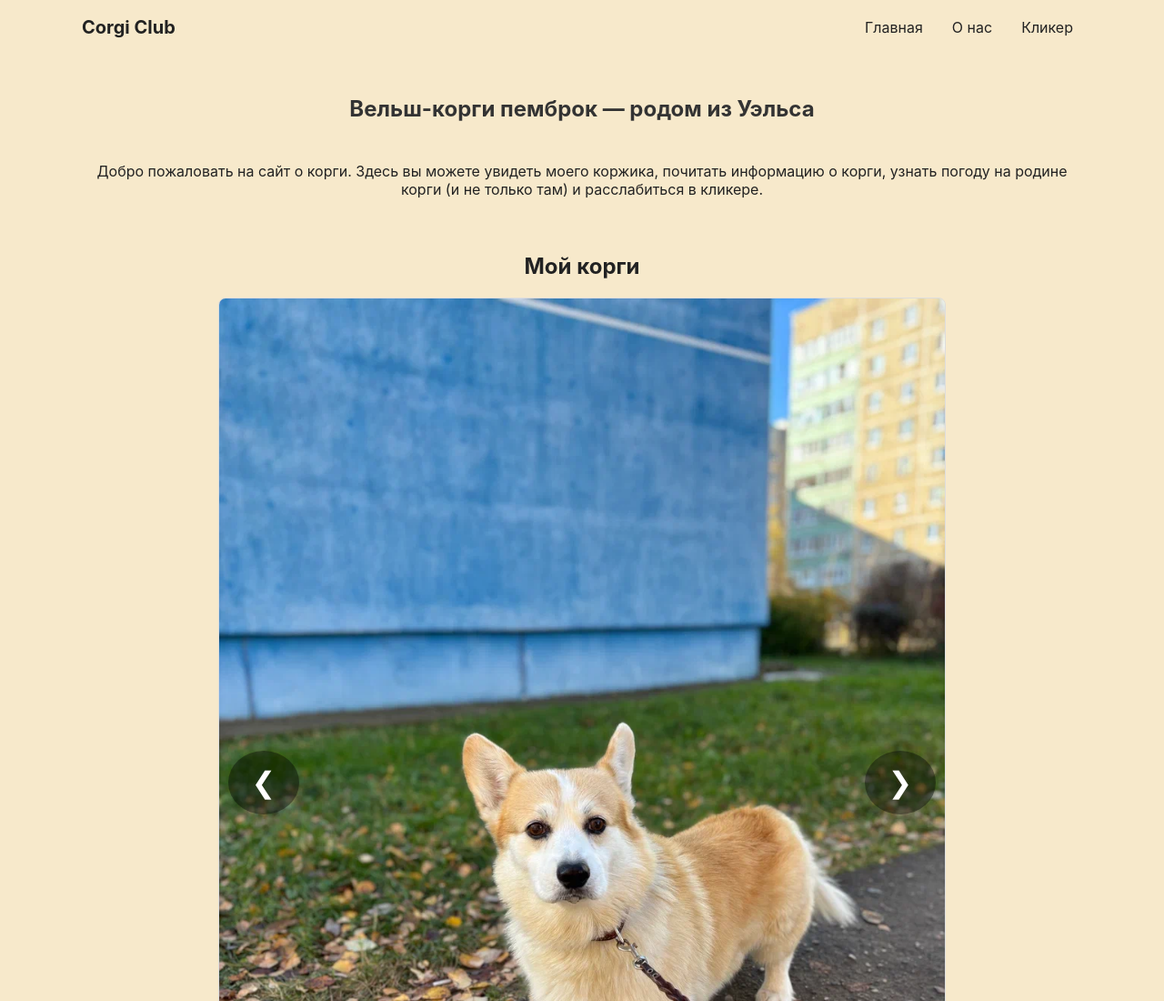
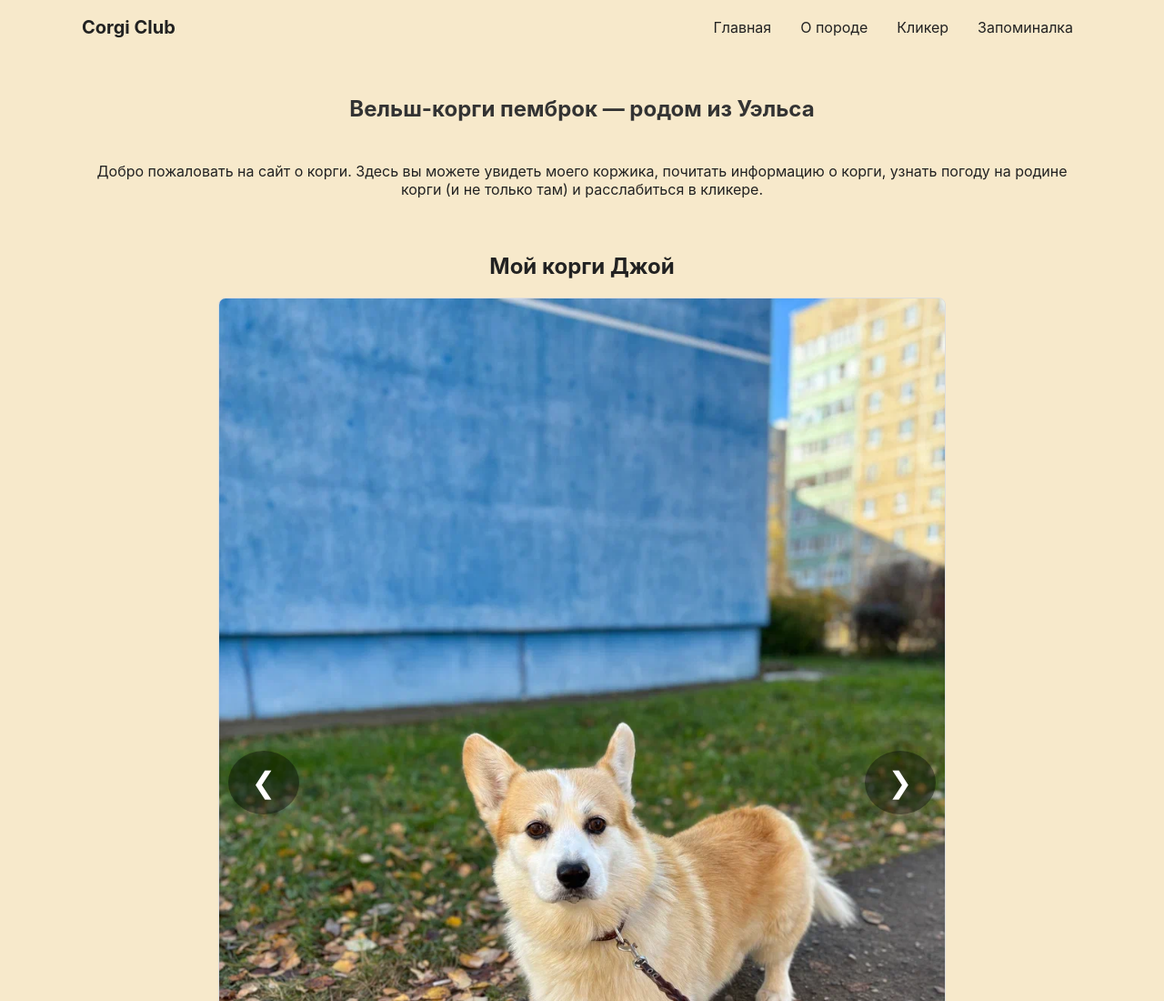
Before and after one commit to ohpetya/corgi-site, a plain HTML site: page index.html in a window 1280 px wide. Shown: the top 1100 px of the page at 91% size. Drawn offline with Linux system fonts and the light colour scheme; no server answers.

Commit message:
index.html

```diff
--- a/index.html
+++ b/index.html
@@ -4,7 +4,7 @@
 <head>
   <meta charset="utf-8">
   <meta name="viewport" content="width=device-width,initial-scale=1">
-  <title>Корги — Главная</title>
+  <title>Главная</title>
   <link rel="stylesheet" href="css/main.css">
   <link rel="stylesheet" href="css/slider.css">
 </head>
@@ -15,8 +15,9 @@
       <div class="logo">Corgi Club</div>
       <nav class="main-nav">
         <a href="index.html">Главная</a>
-        <a href="about.html">О нас</a>
+        <a href="about.html">О породе</a>
         <a href="clicker.html">Кликер</a>
+        <a href="memory.html">Запоминалка</a>
       </nav>
     </div>
   </header>
@@ -29,7 +30,7 @@
     </section>
 
     <section class="slider-section">
-      <h2>Мой корги</h2>
+      <h2>Мой корги Джой</h2>
       <div class="slider">
         <div class="slides">
           <div class="slide"><img src="images/photo1.jpg" alt="Corgi 1"></div>
```
